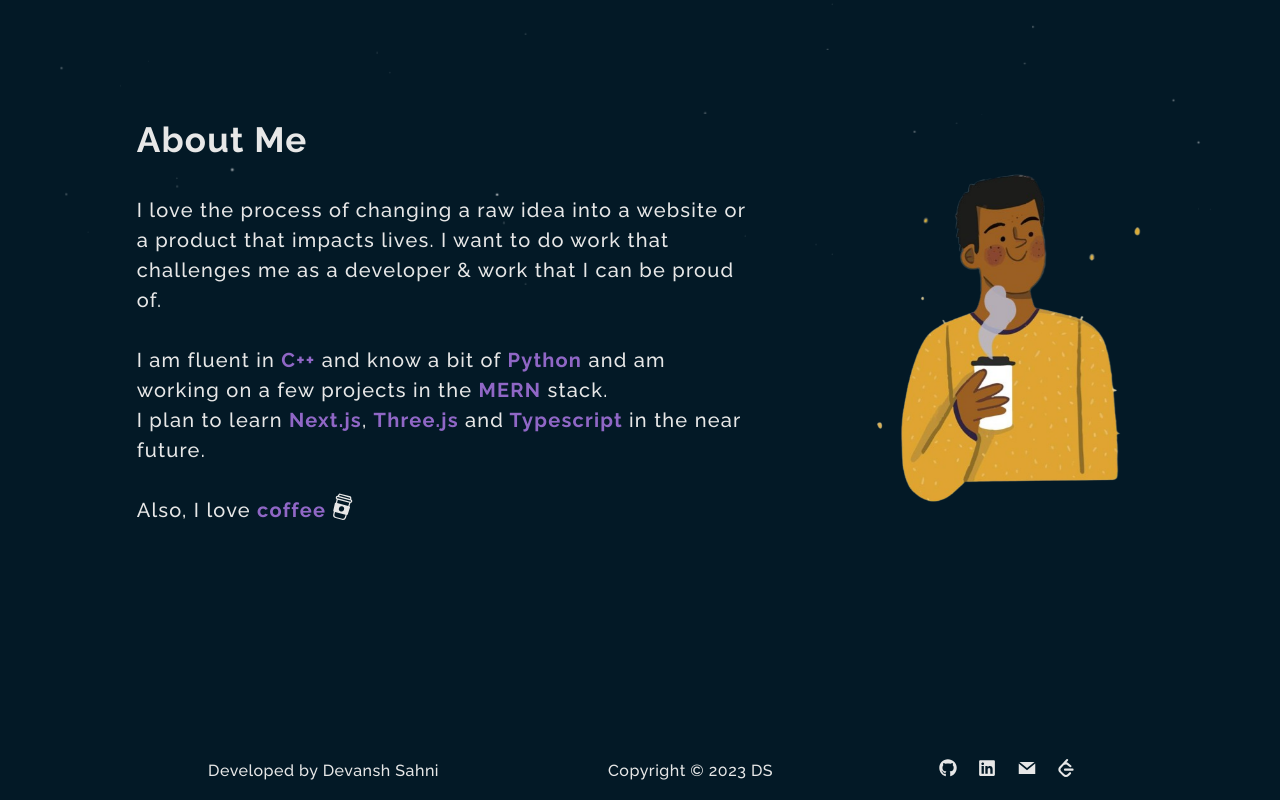
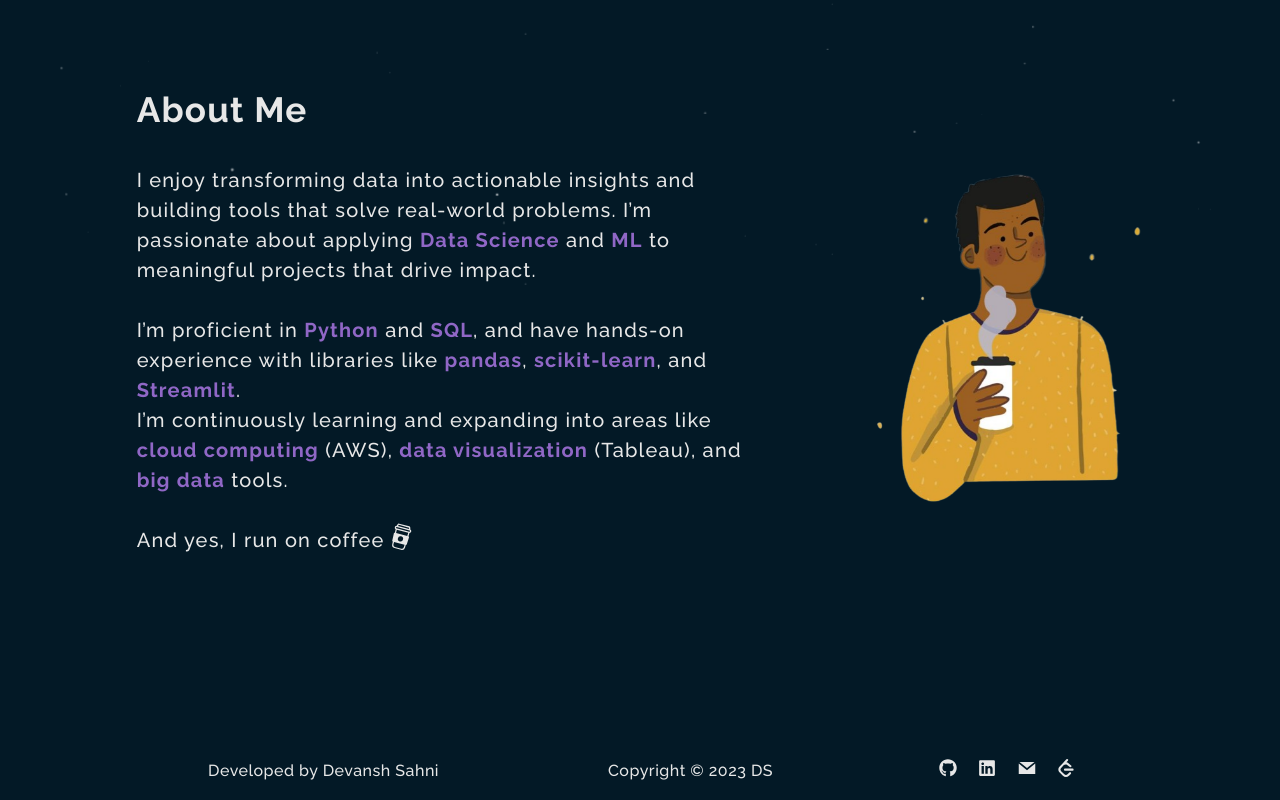
Before and after one commit to Bakhshish987/portfoliowebsite, a React (Create React App) app: page / in a window 1280 px wide. Shown: the part 810-1610 px from the top of the page. Built offline with nearby package versions, Linux system fonts and the light colour scheme.

Commit message:
Update Home.js

```diff
--- a/src/Components/Home.js
+++ b/src/Components/Home.js
@@ -29,14 +29,11 @@ const Home = () => {
         <div className='AboutText'>
           <h1 className='AboutTextHeading'>About Me</h1>
           <p>
-            I love the process of changing a raw idea into a website or a product
-            that impacts lives.
-            I want to do work that challenges me as a developer & work that I can
-            be proud of.<br /><br />
-            I am fluent in <b>C++</b> and know a bit of <b>Python</b> and am working on a few
-            projects in the <b>MERN</b> stack.<br />
-            I plan to learn <b>Next.js</b>, <b>Three.js</b> and<b> Typescript</b> in the near future. <br /><br />
-            Also, I love <b>coffee</b> <CiCoffeeCup style={{scale:"1.5", rotate:"15deg"}}/>
+            I enjoy transforming data into actionable insights and building tools that solve real-world problems.
+            I’m passionate about applying <b>Data Science</b> and <b>ML</b> to meaningful projects that drive impact.<br /><br />
+            I’m proficient in <b>Python</b> and <b>SQL</b>, and have hands-on experience with libraries like <b>pandas</b>, <b>scikit-learn</b>, and <b>Streamlit</b>.<br />
+            I’m continuously learning and expanding into areas like <b>cloud computing</b> (AWS), <b>data visualization</b> (Tableau), and <b>big data</b> tools.<br /><br />
+            And yes, I run on coffee <CiCoffeeCup style={{scale:"1.5", rotate:"15deg"}}/>
           </p>
         </div>
         <Tilt>
```
